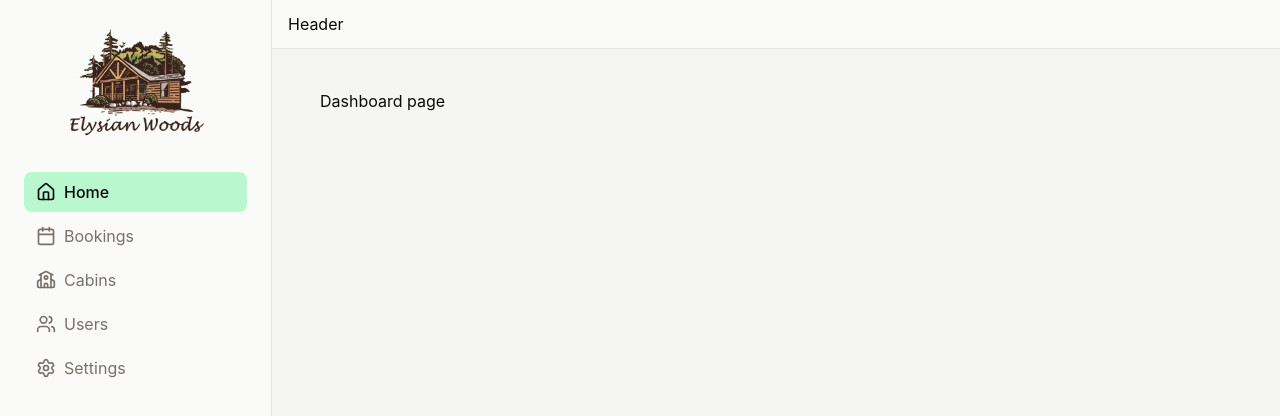
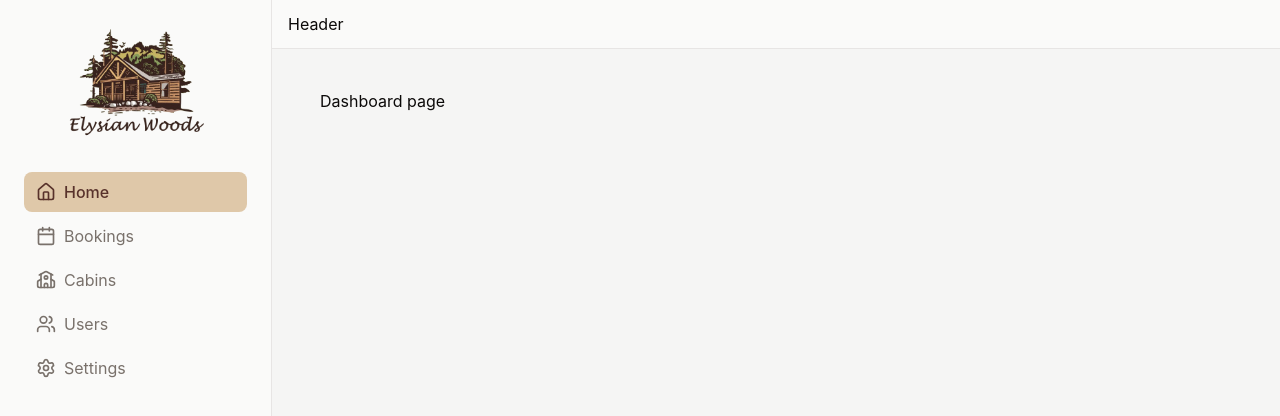
Before and after one commit to flinski/elysian-woods, a React (Vite) app: page /dashboard in a window 1280 px wide. Shown: the top 416 px of the page. Built offline with nearby package versions, Linux system fonts and the light colour scheme.

Commit message:
feat: add react-hook-form

```diff
--- a/package.json
+++ b/package.json
@@ -21,6 +21,7 @@
 		"lucide-react": "^0.542.0",
 		"react": "^19.1.1",
 		"react-dom": "^19.1.1",
+		"react-hook-form": "^7.62.0",
 		"react-hot-toast": "^2.6.0",
 		"react-router": "^7.8.2",
 		"tailwindcss": "^4.1.12"
--- a/src/features/cabins/CabinRow.tsx
+++ b/src/features/cabins/CabinRow.tsx
@@ -35,7 +35,7 @@ export default function CabinRow({ cabin }: CabinRowProps) {
 			<div>{name}</div>
 			<div className="">Fits up to {maxCapacity} guests</div>
 			<div>{formatCurrency(regularPrice)}</div>
-			<div className="text-green-600">{formatCurrency(discount)}</div>
+			<div className="text-matcha-500 font-medium">{formatCurrency(discount)}</div>
 			<button
 				onClick={() => mutate(id)}
 				disabled={isPending}
--- /dev/null
+++ b/src/features/cabins/CreateCabinForm.tsx
@@ -0,0 +1,89 @@
+import { useForm } from 'react-hook-form'
+
+import Button from '@/ui/Button'
+
+export default function CreateCabinForm() {
+	const { register, handleSubmit } = useForm()
+
+	const rowStyles = 'grid grid-cols-[1fr_0.8fr_1fr] border-b-1 border-stone-100 items-center'
+	const labelStyles = 'font-semibold'
+	const inputStyles = 'border-1 border-stone-200 rounded-sm my-3 px-3 py-2'
+
+	function onSubmit() {
+		// console.log(data)
+	}
+
+	return (
+		<form onSubmit={handleSubmit(onSubmit)} className="bg-stone-50 p-6">
+			<div className={rowStyles}>
+				<label htmlFor="name" className={labelStyles}>
+					Cabin name
+				</label>
+				<input type="text" id="name" {...register('name')} className={inputStyles} />
+			</div>
+
+			<div className={rowStyles}>
+				<label htmlFor="maxCapacity" className={labelStyles}>
+					Maximum capacity
+				</label>
+				<input
+					type="number"
+					id="maxCapacity"
+					{...register('maxCapacity')}
+					className={inputStyles}
+				/>
+			</div>
+
+			<div className={rowStyles}>
+				<label htmlFor="regularPrice" className={labelStyles}>
+					Regular price
+				</label>
+				<input
+					type="number"
+					id="regularPrice"
+					{...register('regularPrice')}
+					className={inputStyles}
+				/>
+			</div>
+
+			<div className={rowStyles}>
+				<label htmlFor="discount" className={labelStyles}>
+					Discount
+				</label>
+				<input
+					type="number"
+					id="discount"
+					defaultValue={0}
+					{...register('discount')}
+					className={inputStyles}
+				/>
+			</div>
+
+			<div className={rowStyles}>
+				<label htmlFor="description" className={labelStyles}>
+					Description for website
+				</label>
+				<textarea
+					id="description"
+					defaultValue=""
+					{...register('description')}
+					className={inputStyles}
+				/>
+			</div>
+
+			<div className={rowStyles}>
+				<label htmlFor="image" className={labelStyles}>
+					Cabin photo
+				</label>
+				<input type="file" id="image" accept="image/*" className={inputStyles} />
+			</div>
+
+			<div className="flex justify-end gap-x-3">
+				<Button variation="secondary" type="reset">
+					Cancel
+				</Button>
+				<Button>Edit</Button>
+			</div>
+		</form>
+	)
+}
--- a/src/pages/Cabins.tsx
+++ b/src/pages/Cabins.tsx
@@ -1,7 +1,13 @@
+import { useState } from 'react'
+
 import CabinTable from '@/features/cabins/CabinTable'
+import CreateCabinForm from '@/features/cabins/CreateCabinForm'
+import Button from '@/ui/Button'
 import Heading from '@/ui/Heading'
 
 export default function Cabins() {
+	const [showForm, setShowForm] = useState(false)
+
 	return (
 		<>
 			<div className="flex flex-col gap-y-8">
@@ -10,6 +16,9 @@ export default function Cabins() {
 					<p>Filter / Sort</p>
 				</div>
 				<CabinTable />
+
+				<Button onClick={() => setShowForm((show) => !show)}>Add new cabin</Button>
+				{showForm && <CreateCabinForm />}
 			</div>
 		</>
 	)
--- a/src/styles/index.css
+++ b/src/styles/index.css
@@ -22,5 +22,31 @@
 }
 
 @utility nav-link-active {
-	@apply nav-link bg-green-200 font-medium text-stone-950 hover:bg-green-200;
+	@apply nav-link bg-brown-200 text-brown-900 hover:bg-brown-200 hover:text-brown-900 font-medium;
 }
+
+@theme {
+	--color-brown-50: #f8f4ee;
+	--color-brown-100: #eee3d3;
+	--color-brown-200: #dfc8a9;
+	--color-brown-300: #cda477;
+	--color-brown-400: #c49162;
+	--color-brown-500: #af7143;
+	--color-brown-600: #965a38;
+	--color-brown-700: #784430;
+	--color-brown-800: #66392d;
+	--color-brown-900: #58322b;
+	--color-brown-950: #321916;
+
+	--color-matcha-50: #f4f6ef;
+	--color-matcha-100: #e7ecdb;
+	--color-matcha-200: #d2dabc;
+	--color-matcha-300: #b4c393;
+	--color-matcha-400: #98ab70;
+	--color-matcha-500: #869d5a;
+	--color-matcha-600: #5f713f;
+	--color-matcha-700: #4a5833;
+	--color-matcha-800: #3d472d;
+	--color-matcha-900: #353e29;
+	--color-matcha-950: #1b2013;
+}
--- /dev/null
+++ b/src/ui/Button.tsx
@@ -0,0 +1,24 @@
+type ButtonProps = React.ButtonHTMLAttributes<HTMLButtonElement> & {
+	children: React.ReactNode
+	variation?: 'primary' | 'secondary' | 'danger'
+}
+
+export default function Button({ children, variation = 'primary', ...props }: ButtonProps) {
+	const primaryStyles = 'text-brown-50 bg-brown-500 py-2 px-4 rounded-sm cursor-pointer font-medium'
+	const secondaryStyles =
+		' bg-stone-100 py-2 px-4 rounded-sm cursor-pointer border-1 border-stone-200'
+	const dangerStyles = ''
+
+	const styles =
+		variation === 'primary'
+			? primaryStyles
+			: variation === 'secondary'
+				? secondaryStyles
+				: dangerStyles
+
+	return (
+		<button {...props} className={styles}>
+			{children}
+		</button>
+	)
+}
```
Also changed, not shown: 1 other file (tests, documents, lock files or other folders).
